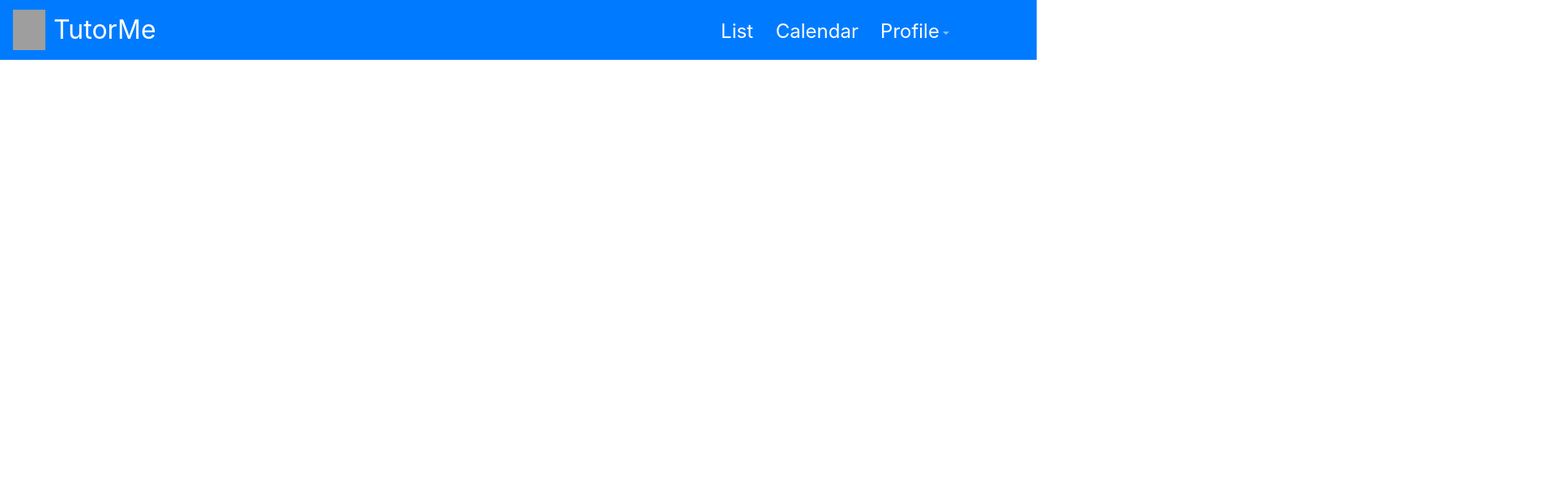
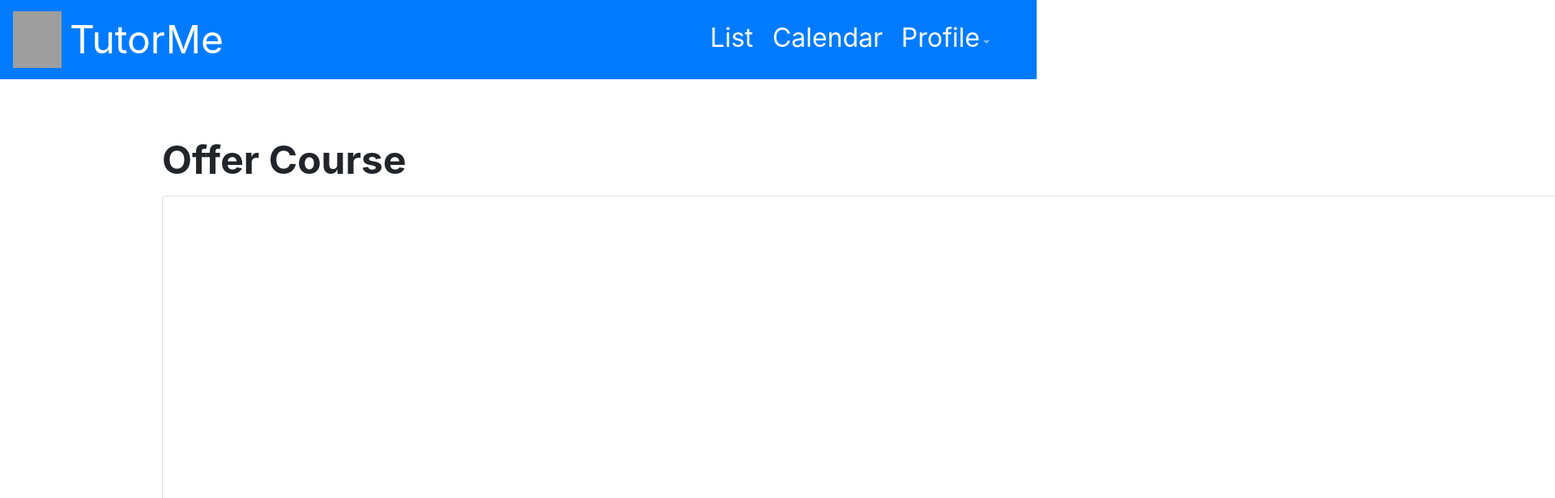
Before and after one commit to anandzol/TutorMe, a React (Create React App) app in the folder src/frontend/: page /create-offering in a window 1280 px wide. Shown: the top 616 px of the page at 81% size, 1920 px wide, since content can reach past the window. Built offline with nearby package versions, Linux system fonts and the light colour scheme; grey boxes are pictures that could not be loaded.

Commit message:
style: change sizes of navigation bar

```diff
--- a/src/frontend/src/components/CreateOffering.js
+++ b/src/frontend/src/components/CreateOffering.js
@@ -4,9 +4,26 @@ import Form from 'react-bootstrap/Form';
 import NavigationBar from '../components/NavigationBar';
 import { withStyles } from '@material-ui/styles';
 import '../App.css';
+import Card from 'react-bootstrap/Card';
 import axios from 'axios';
 
-const styles = () => ({});
+const styles = () => ({
+    header: {
+        position: 'relative',
+        paddingTop: '4rem',
+        left: '200px',
+        fontSize: 'xxx-large',
+        paddingBottom: '0.5rem',
+        fontWeight: 'bold'
+    },
+    card: {
+        position: 'absolute',
+        paddingTop: '1rem',
+        left: '200px',
+        width: '125rem',
+        height: '55rem'
+    }
+});
 
 class CreateOffering extends Component {
     constructor() {
@@ -14,9 +31,18 @@ class CreateOffering extends Component {
     }
 
     render() {
+        const { classes } = this.props;
         return (
-            <div>
+            <div className={classes.container}>
                 <NavigationBar></NavigationBar>
+                <div className={classes.header}>Offer Course</div>
+                <div className="container">
+                    <Card className={classes.card}>
+                        <Card.Body>
+                            <Form></Form>
+                        </Card.Body>
+                    </Card>
+                </div>
             </div>
         );
     }
--- a/src/frontend/src/components/NavigationBar.js
+++ b/src/frontend/src/components/NavigationBar.js
@@ -7,38 +7,38 @@ import { withStyles } from '@material-ui/styles';
 
 const styles = () => ({
     bar: {
-        fontSize: 'xx-large'
+        fontSize: 'xxx-large'
     },
     listButton: {
         position: 'absolute',
         right: '350px',
-        top: '21px',
+        top: '23px',
         zIndex: 1000,
-        fontSize: 'x-large',
+        fontSize: 'xx-large',
         color: 'white'
     },
     calendarButton: {
         position: 'absolute',
-        right: '220px',
-        top: '21px',
+        right: '190px',
+        top: '23px',
         zIndex: 1000,
-        fontSize: 'x-large',
+        fontSize: 'xx-large',
         color: 'white'
     },
     profileButton: {
         position: 'absolute',
-        right: '100px',
-        top: '13px',
+        right: '50px',
+        top: '15px',
         zIndex: 1000
     },
     logo: {
         paddingRight: '10px',
-        height: '50px',
-        width: '50px'
+        height: '70px',
+        width: '70px'
     },
     profileButton__span: {
         color: 'white',
-        fontSize: 'x-large'
+        fontSize: 'xx-large'
     }
 });
 
```
